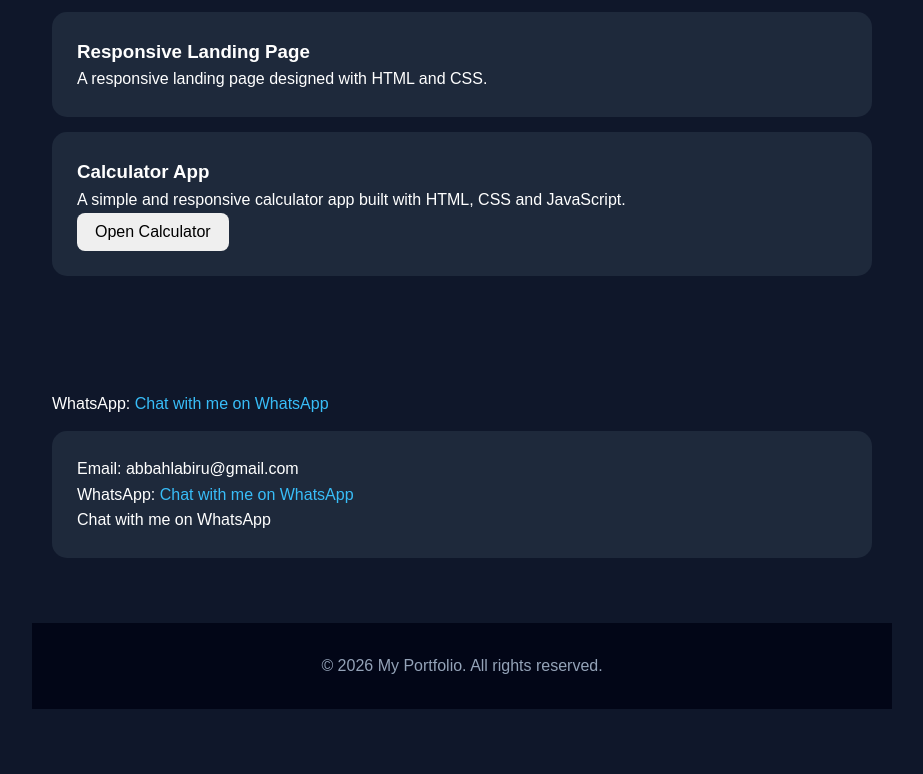
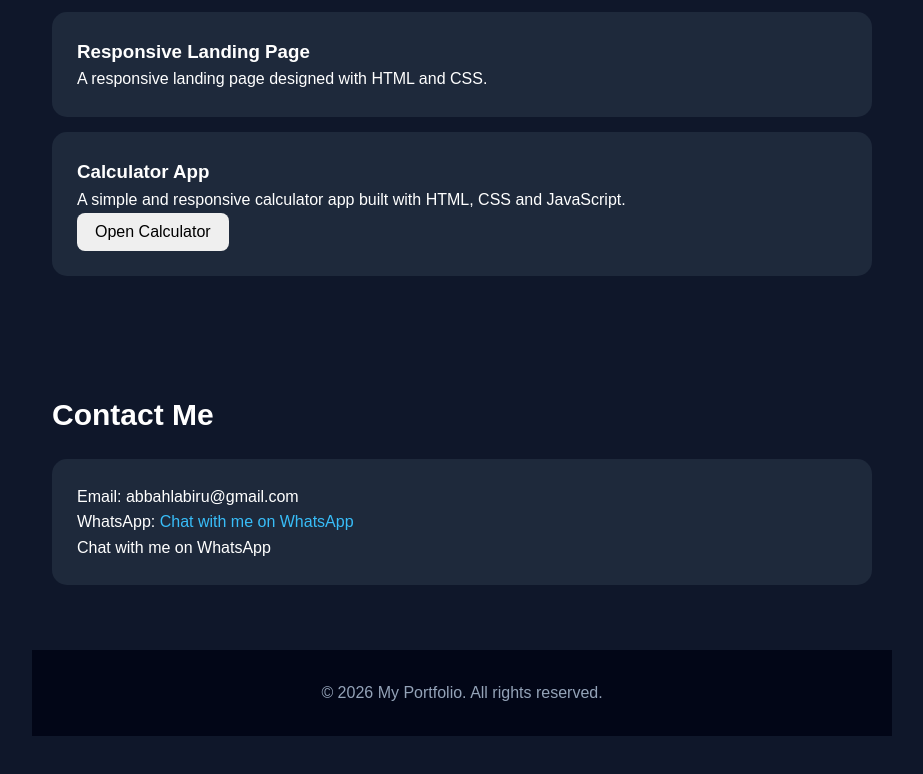
Before and after one commit to Abbahyoh/my-portfolio, a plain HTML site: page index.html in a window 1280 px wide. Shown: the part 904-1678 px from the top of the page, without its empty margins (178-1101 px from the left). Drawn offline with Linux system fonts and the light colour scheme.

Commit message:
Update index.html

```diff
--- a/index.html
+++ b/index.html
@@ -132,7 +132,7 @@
   </section>
 
   <section>
-    <p>WhatsApp: <a href="https://wa.me/2349032237449">Chat with me on WhatsApp</a></p>
+    <h2>Contact Me</h2>
    <div class="card">
 <p>Email: abbahlabiru@gmail.com</p>
 <p>WhatsApp: <a href="https://wa.me/2349032237449">Chat with me on WhatsApp</a></p>
```
